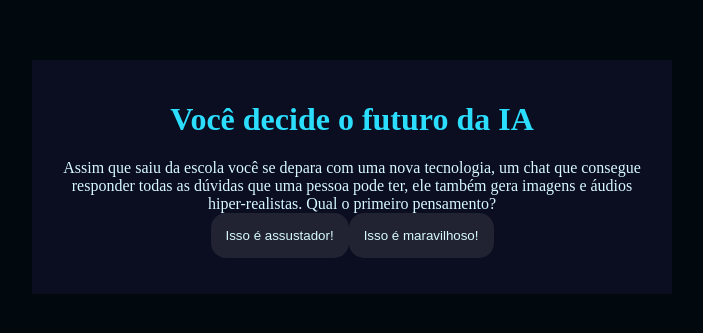
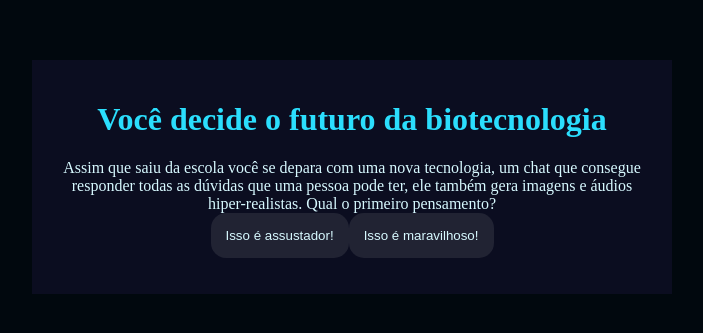
Before and after one commit to carrinho12345/Refletindo-sobre-a-inteligencia-artificial, a plain HTML site: page index.html in a window 1280 px wide. Shown: the part 231-564 px from the top of the page, without its empty margins (288-991 px from the left). Drawn offline with Linux system fonts and the light colour scheme.

Commit message:
Update index.html

```diff
--- a/index.html
+++ b/index.html
@@ -4,11 +4,11 @@
     <meta charset="UTF-8">
     <meta name="viewport" content="width=device-width, initial-scale=1.0">
     <link rel="stylesheet" href="style.css">
-    <title>Você decide o futuro da IA</title>
+    <title>Decida o futuro da biotecnologia</title>
 </head>
 <body>
     <div class="caixa-principal">
-        <h1>Você decide o futuro da IA</h1>
+        <h1>Você decide o futuro da biotecnologia</h1>
         <div class="caixa-perguntas"></div>
         <div class="caixa-alternativas"></div>
         <div class="caixa-resultado">
```
